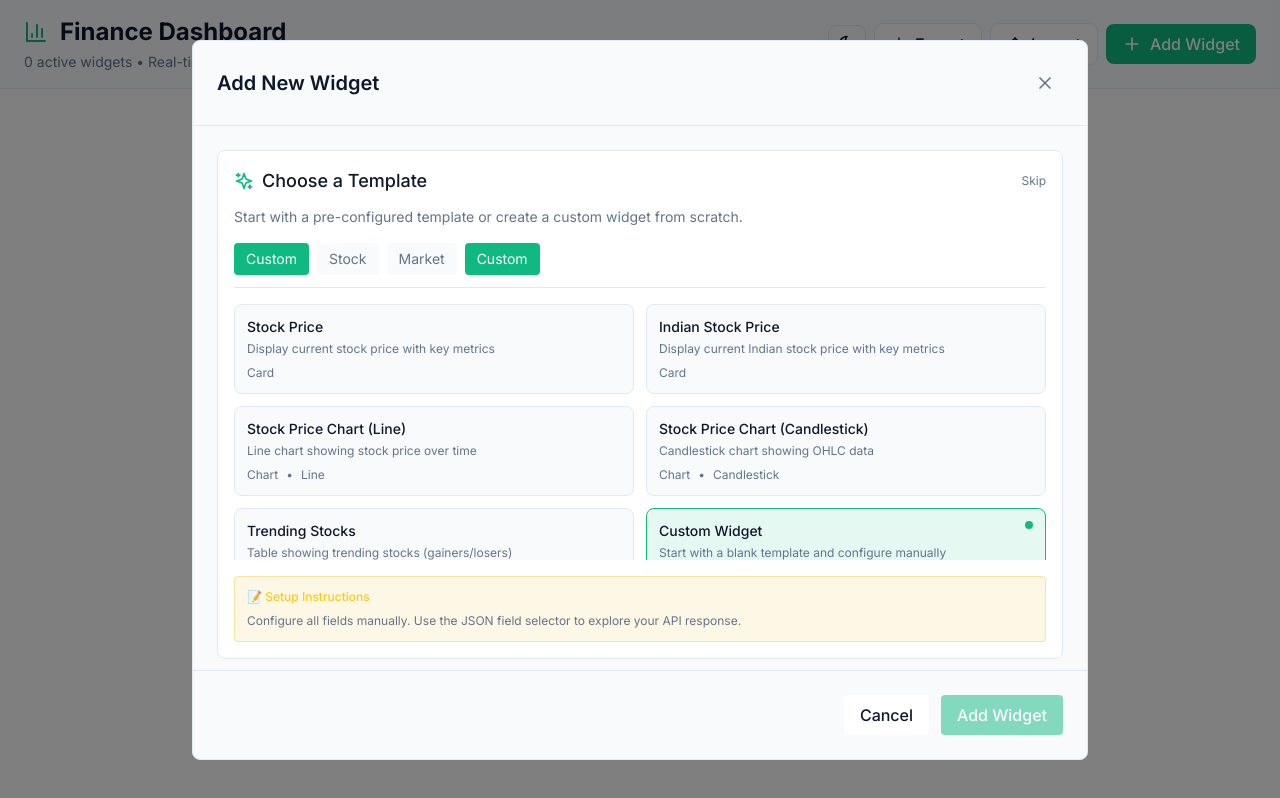
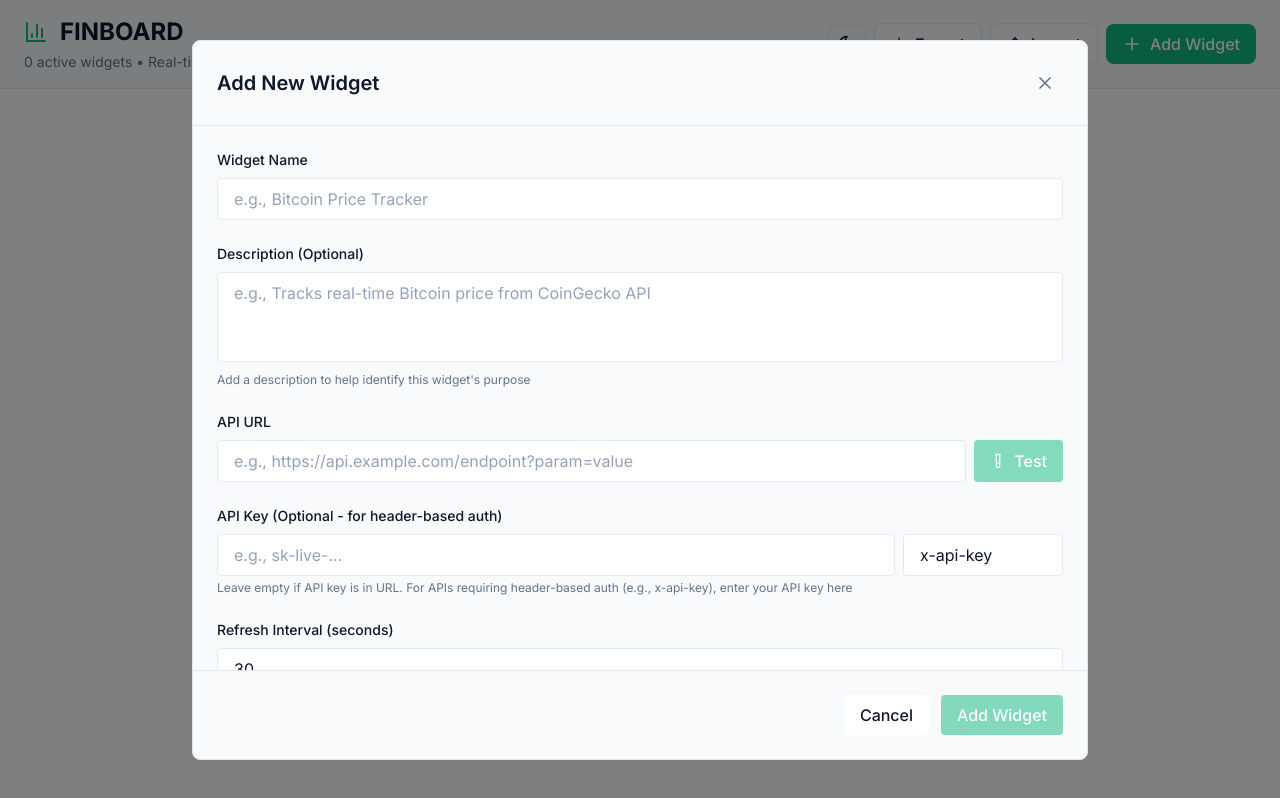
Before and after one commit to VishvmPatel/FinBoard-Groww_Assignment, a Next.js app: page / in a window 1280 px wide. Both pictures are taken after a click on the button "Add Widget". Built offline with nearby package versions, Linux system fonts and the light colour scheme.

Commit message:
Update-FrontendChanges

```diff
--- a/src/app/page.tsx
+++ b/src/app/page.tsx
@@ -327,7 +327,7 @@ export default function Dashboard() {
           <div>
             <div className="flex items-center gap-3">
               <BarChart3 className="w-6 h-6 text-primary" />
-              <h1 className="text-2xl font-bold text-dark-text">Finance Dashboard</h1>
+              <h1 className="text-2xl font-bold text-dark-text">FINBOARD</h1>
             </div>
             <p className="text-sm text-dark-muted mt-1">
               {widgets.length} active widget{widgets.length !== 1 ? 's' : ''} • Real-time data
--- a/src/components/AddWidgetModal.tsx
+++ b/src/components/AddWidgetModal.tsx
@@ -1,11 +1,10 @@
 'use client';
 
 import { useState, useEffect } from 'react';
-import { X, TestTube, Sparkles } from 'lucide-react';
+import { X, TestTube } from 'lucide-react';
 import { WidgetConfig, WidgetField, DisplayMode, FieldMapping, ChartType, TimeInterval } from '@/types';
 import { fetchApiData, extractFieldsFromJson } from '@/utils/api';
 import JSONFieldSelector from './JSONFieldSelector';
-import { WIDGET_TEMPLATES, WidgetTemplate, getTemplatesByCategory, getTemplateCategories } from '@/types/templates';
 
 interface AddWidgetModalProps {
   isOpen: boolean;
@@ -14,8 +13,6 @@ interface AddWidgetModalProps {
 }
 
 export default function AddWidgetModal({ isOpen, onClose, onAdd }: AddWidgetModalProps) {
-  const [selectedTemplate, setSelectedTemplate] = useState<string>('custom');
-  const [showTemplateSelector, setShowTemplateSelector] = useState(true);
   const [widgetName, setWidgetName] = useState('');
   const [widgetDescription, setWidgetDescription] = useState('');
   const [apiUrl, setApiUrl] = useState('');
@@ -33,47 +30,10 @@ export default function AddWidgetModal({ isOpen, onClose, onAdd }: AddWidgetModa
   const [testing, setTesting] = useState(false);
   const [testResult, setTestResult] = useState<{ success: boolean; message: string } | null>(null);
 
-  // Apply template when selected
-  useEffect(() => {
-    if (selectedTemplate && selectedTemplate !== 'custom') {
-      const template = WIDGET_TEMPLATES.find((t) => t.id === selectedTemplate);
-      if (template) {
-        setWidgetName(template.name);
-        setWidgetDescription(template.description || '');
-        setDisplayMode(template.displayMode);
-        if (template.chartType) setChartType(template.chartType);
-        if (template.timeInterval) setTimeInterval(template.timeInterval);
-        if (template.defaultFields.length > 0) {
-          setSelectedFields([...template.defaultFields]);
-        }
-        if (template.defaultApiUrl) {
-          setApiUrl(template.defaultApiUrl);
-        }
-        if (template.defaultApiKeyHeader) {
-          setApiKeyHeader(template.defaultApiKeyHeader);
-        }
-        if (template.refreshInterval) {
-          setRefreshInterval(template.refreshInterval);
-        }
-      }
-      } else if (selectedTemplate === 'custom') {
-        // Reset to defaults for custom template
-        setWidgetName('');
-        setWidgetDescription('');
-        setApiUrl('');
-      setDisplayMode('card');
-      setChartType('line');
-      setTimeInterval('daily');
-      setSelectedFields([]);
-      setRefreshInterval(30);
-    }
-  }, [selectedTemplate]);
 
   useEffect(() => {
     if (!isOpen) {
       // Reset form when modal closes
-      setSelectedTemplate('custom');
-      setShowTemplateSelector(true);
       setWidgetName('');
       setWidgetDescription('');
       setApiUrl('');
@@ -195,8 +155,6 @@ export default function AddWidgetModal({ isOpen, onClose, onAdd }: AddWidgetModa
 
   if (!isOpen) return null;
 
-  const currentTemplate = WIDGET_TEMPLATES.find((t) => t.id === selectedTemplate);
-  const templateCategories = getTemplateCategories();
 
   return (
     <div className="fixed inset-0 bg-black/50 flex items-center justify-center z-50 p-4">
@@ -214,128 +172,6 @@ export default function AddWidgetModal({ isOpen, onClose, onAdd }: AddWidgetModa
 
         {/* Content */}
         <div className="flex-1 overflow-y-auto p-6 space-y-6">
-          {/* Template Selector */}
-          {showTemplateSelector && (
-            <div className="p-4 bg-dark-bg border border-dark-border rounded-lg">
-              <div className="flex items-center gap-2 mb-3">
-                <Sparkles className="w-5 h-5 text-primary" />
-                <h3 className="text-lg font-medium text-dark-text">Choose a Template</h3>
-                <button
-                  onClick={() => setShowTemplateSelector(false)}
-                  className="ml-auto text-xs text-dark-muted hover:text-dark-text"
-                >
-                  Skip
-                </button>
-              </div>
-              <p className="text-sm text-dark-muted mb-4">
-                Start with a pre-configured template or create a custom widget from scratch.
-              </p>
-
-              {/* Category Tabs */}
-              <div className="flex flex-wrap gap-2 mb-4 border-b border-dark-border pb-3">
-                <button
-                  onClick={() => setSelectedTemplate('custom')}
-                  className={`px-3 py-1.5 text-sm rounded transition-colors ${
-                    selectedTemplate === 'custom'
-                      ? 'bg-primary text-white'
-                      : 'bg-dark-card text-dark-muted hover:text-dark-text'
-                  }`}
-                >
-                  Custom
-                </button>
-                {templateCategories.map((category) => {
-                  const categoryTemplates = getTemplatesByCategory(category);
-                  if (categoryTemplates.length === 0) return null;
-                  return (
-                    <button
-                      key={category}
-                      onClick={() => {
-                        // Select first template of this category
-                        setSelectedTemplate(categoryTemplates[0].id);
-                      }}
-                      className={`px-3 py-1.5 text-sm rounded transition-colors capitalize ${
-                        categoryTemplates.some((t) => t.id === selectedTemplate)
-                          ? 'bg-primary text-white'
-                          : 'bg-dark-card text-dark-muted hover:text-dark-text'
-                      }`}
-                    >
-                      {category}
-                    </button>
-                  );
-                })}
-              </div>
-
-              {/* Template Grid */}
-              <div className="grid grid-cols-1 md:grid-cols-2 gap-3 max-h-64 overflow-y-auto">
-                {WIDGET_TEMPLATES.map((template) => (
-                  <button
-                    key={template.id}
-                    onClick={() => setSelectedTemplate(template.id)}
-                    className={`p-3 text-left border rounded-lg transition-all ${
-                      selectedTemplate === template.id
-                        ? 'border-primary bg-primary/10'
-                        : 'border-dark-border bg-dark-card hover:border-primary/50'
-                    }`}
-                  >
-                    <div className="flex items-start justify-between mb-1">
-                      <h4 className="font-medium text-dark-text text-sm">{template.name}</h4>
-                      {selectedTemplate === template.id && (
-                        <div className="w-2 h-2 bg-primary rounded-full"></div>
-                      )}
-                    </div>
-                    <p className="text-xs text-dark-muted line-clamp-2">{template.description}</p>
-                    <div className="mt-2 flex items-center gap-2 text-xs text-dark-muted">
-                      <span className="capitalize">{template.displayMode}</span>
-                      {template.chartType && (
-                        <>
-                          <span>•</span>
-                          <span className="capitalize">{template.chartType}</span>
-                        </>
-                      )}
-                    </div>
-                  </button>
-                ))}
-              </div>
-
-              {/* Template Instructions */}
-              {currentTemplate && currentTemplate.instructions && (
-                <div className="mt-4 p-3 bg-yellow-500/10 border border-yellow-500/30 rounded">
-                  <p className="text-xs text-yellow-400 font-medium mb-2">📝 Setup Instructions</p>
-                  <div className="text-xs text-dark-muted whitespace-pre-line space-y-1">
-                    {currentTemplate.instructions.split('\n').map((line, idx) => (
-                      <p key={idx}>{line}</p>
-                    ))}
-                  </div>
-                  {currentTemplate.apiProvider && (
-                    <p className="text-xs text-dark-muted mt-2 pt-2 border-t border-yellow-500/20">
-                      <span className="font-medium">Example API:</span> {currentTemplate.apiProvider}
-                    </p>
-                  )}
-                </div>
-              )}
-            </div>
-          )}
-
-          {/* Show Template Info if template is selected */}
-          {!showTemplateSelector && selectedTemplate !== 'custom' && currentTemplate && (
-            <div className="p-3 bg-dark-bg border border-dark-border rounded flex items-center justify-between">
-              <div className="flex items-center gap-2">
-                <Sparkles className="w-4 h-4 text-primary" />
-                <span className="text-sm text-dark-text">
-                  Using template: <span className="font-medium">{currentTemplate.name}</span>
-                </span>
-              </div>
-              <button
-                onClick={() => {
-                  setShowTemplateSelector(true);
-                  setSelectedTemplate('custom');
-                }}
-                className="text-xs text-dark-muted hover:text-dark-text"
-              >
-                Change Template
-              </button>
-            </div>
-          )}
           {/* Widget Name */}
           <div>
             <label className="block text-sm font-medium text-dark-text mb-2">
@@ -371,11 +207,6 @@ export default function AddWidgetModal({ isOpen, onClose, onAdd }: AddWidgetModa
           <div>
             <label className="block text-sm font-medium text-dark-text mb-2">
               API URL
-              {selectedTemplate !== 'custom' && currentTemplate?.defaultApiUrl && (
-                <span className="ml-2 text-xs text-yellow-400 font-normal">
-                  (Example URL - customize with your own API)
-                </span>
-              )}
             </label>
             <div className="flex gap-2">
               <input
@@ -394,11 +225,6 @@ export default function AddWidgetModal({ isOpen, onClose, onAdd }: AddWidgetModa
                 Test
               </button>
             </div>
-            {selectedTemplate !== 'custom' && currentTemplate?.defaultApiUrl && (
-              <p className="mt-1 text-xs text-yellow-400">
-                ⚠️ The URL above is an example. You must replace it with your own API endpoint and credentials.
-              </p>
-            )}
             {testResult && (
               <p
                 className={`mt-2 text-sm ${
--- a/src/types/templates.ts
+++ b/src/types/templates.ts
@@ -7,7 +7,7 @@ export interface WidgetTemplate {
   id: string;
   name: string;
   description: string;
-  category: 'stock' | 'market' | 'custom';
+  category: 'stock' | 'market';
   displayMode: DisplayMode;
   chartType?: ChartType;
   timeInterval?: TimeInterval;
@@ -120,17 +120,6 @@ export const WIDGET_TEMPLATES: WidgetTemplate[] = [
     instructions: '⚠️ This is an EXAMPLE URL. You need to:\n1. Get your API key from stock.indianapi.in\n2. Add your API key in the "API Key" field with header "x-api-key"\n\nOr use any other API that returns trending stocks data in a similar format.',
   },
 
-  // Custom/Blank Template
-  {
-    id: 'custom',
-    name: 'Custom Widget',
-    description: 'Start with a blank template and configure manually',
-    category: 'custom',
-    displayMode: 'card',
-    defaultFields: [],
-    refreshInterval: 60,
-    instructions: 'Configure all fields manually. Use the JSON field selector to explore your API response.',
-  },
 ];
 
 /**
```
